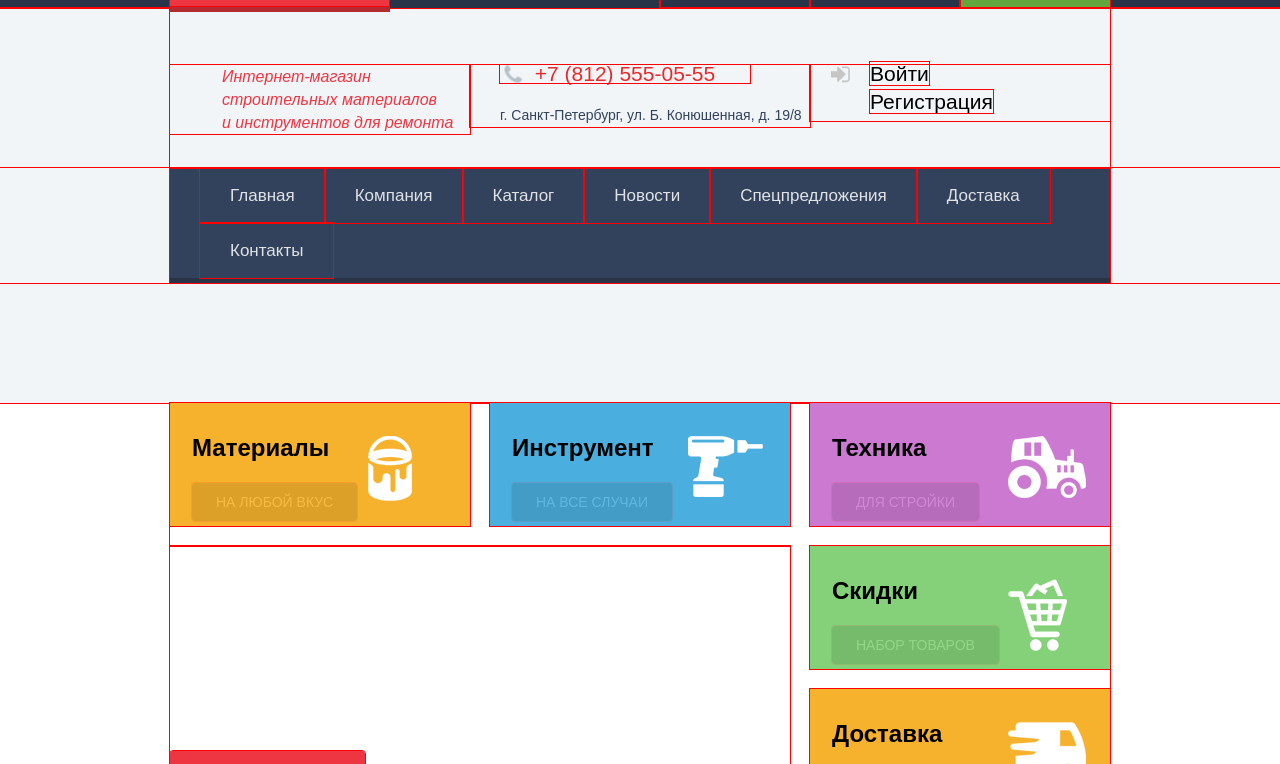
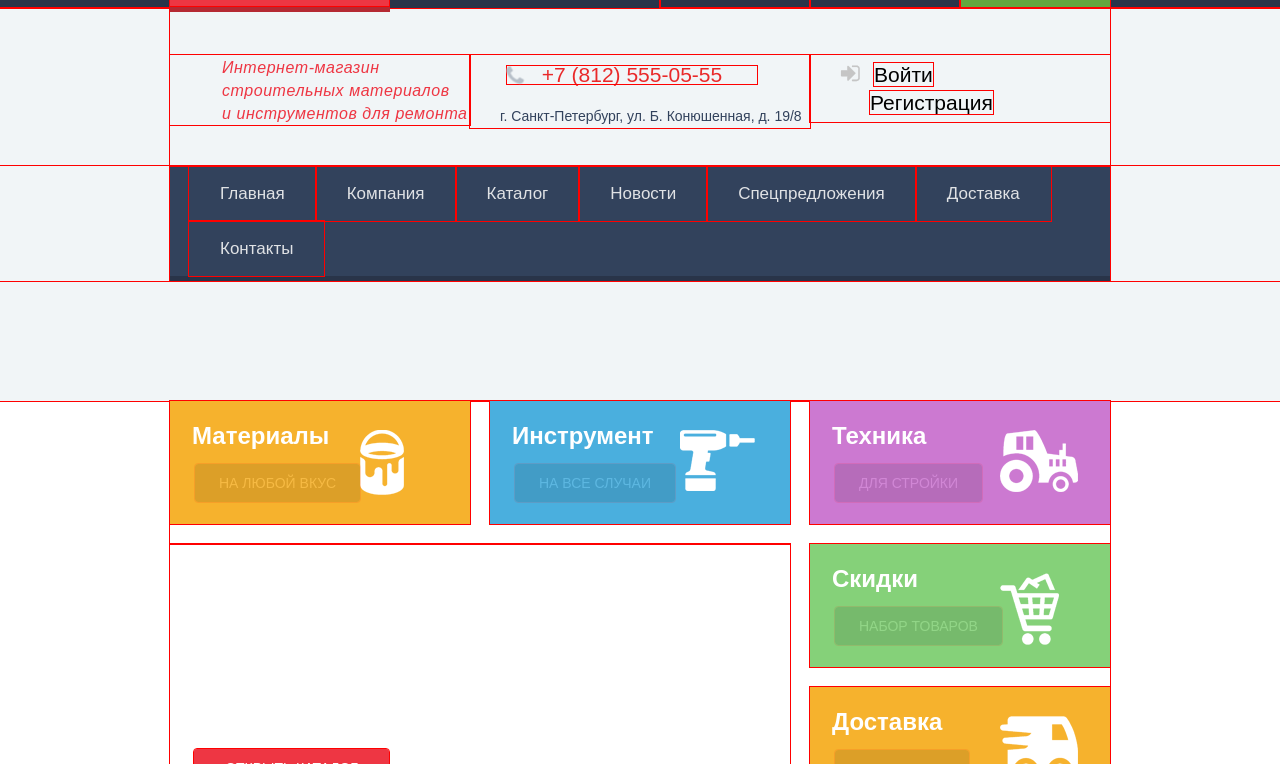
Before and after one commit to stallev/282177-technomart, a plain HTML site: page index.html in a window 1280 px wide. Shown: the part 36-800 px from the top of the page. Drawn offline with Linux system fonts and the light colour scheme; a web font is replaced by a local one.

Commit message:
Начал подгонку к макету

```diff
--- a/css/style.css
+++ b/css/style.css
@@ -232,12 +232,13 @@ header{
   font-size: 0;
 }
 .middle-header>div.container{
-  min-height: 160px;
+  min-height: 158px;
 }
 .store-descripton, .store-contacts, .userblock{
   display: inline-block;
-  margin-top: 57px;
+  margin-top: 47px;
   vertical-align: top;
+  padding-top: 1px;
 }
 .store-descripton{
   width: 300px;
@@ -249,7 +250,11 @@ header{
 .store-descripton p{
   margin: 0;
  margin-left: 52px;
-
+ letter-spacing: 0.55px;
+}
+.phone{
+  margin-top: 10px;
+  margin-left: 7px;
 }
 .phone-img{
   position: relative;
@@ -262,7 +267,7 @@ header{
   background-image: url("../img/sprite.png");
   background-repeat: no-repeat;
   top: 50%;
-  left: 5%;
+  left: 3%;
   width: 19px;
   height: 19px;
   background-position: -132px -129px;
@@ -309,8 +314,14 @@ p.address{
   width: 300px;
   font-size: 0;
   position: relative;
-}
-
+  padding-top: 11px;
+}
+.login{
+  margin-left: 64px;
+}
+a.registration{
+  margin-left: 60px;
+}
 a.my-orders:hover,
 a.personal-cabinet:hover{
  color: #ee3643;
@@ -341,14 +352,12 @@ a.personal-cabinet:hover{
 a.userlink{
   text-decoration: none;
 }
-.login{
-  margin-left: 60px;
-}
+
 .login::before{
   position: absolute;
   content: "";
-  top: 1px;
-  left: 20px;
+  top: 10px;
+  left: 30px;
   background-image: url("../img/sprite.png");
   background-repeat: no-repeat;
   width: 20px;
@@ -423,9 +432,7 @@ a.personal-cabinet{
   display: block;
 
 }
-a.registration{
-  margin-left: 60px;
-}
+
 nav.navigation{
   min-height: 55px;
   background-color: #32425c;
@@ -436,7 +443,7 @@ nav.navigation{
   padding: 0;
   margin: 0 auto;
   display: inline-block;
-  padding-left: 30px;
+  padding-left: 19px;
   font-size: 0;
 }
 .navigation li{
@@ -448,7 +455,7 @@ nav.navigation{
   font-style: normal;
   font-size: 17px;
   line-height: 17px;
-  padding: 19px 30px;
+  padding: 19px 31px;
   text-decoration: none;
   }
 .navigation a:hover{
@@ -515,112 +522,116 @@ nav.navigation{
   min-height: 123px;
   float: left;
 }
-.tile h3{
-  margin-left: 22px;
-  margin-bottom: 20px;
-  margin-top: 30px;
-}
-.tile span{
-  display: block;
-  margin-left: 22px;
-}
-a.link-to-category{
-  display: inline-block;
-  padding: 10px 24px;
-  font-size: 14px;
-  line-height: 18px;
-  text-transform: uppercase;
-  text-decoration: none;
-  border-radius: 3px;
-  color: #fff;
-  background-color: #000;
-  opacity: 0.1;
-}
-a.link-to-category:hover{                                            /*не получается настроить этот блак по макету, т.е. как в макете*/
-  background-color: #000;                                                                  /* background-color убрал, настроить как на макете, не получилось*/
-  opacity: 0.2;
-}
-a.link-to-category:active{
-  background-color: #000;
-  opacity: 0.3;
-}
-.materials,
-.equipment,
-.slider{
-  margin-right: 20px;
-}
-.techniks,
-.discount{
-  margin-bottom: 20px;
-}
-.categories .slider{
-  width: 620px;
-  min-height: 265px;
-  float: left;
-}
-.materials{
-  background-color: #f6b22d;
-}
-.materials::before{
-  position: absolute;
-  width: 44px;
-  height: 65px;
-  background-position: -343px -91px;
-}
-.equipment{
-  background-color: #4aafde;
-}
-
-.equipment::before{
-  position: absolute;
-  width: 75px;
-  height: 61px;
-  background-position: -313px -10px;
-}
-.techniks{
-  background-color: #cc79d1;
-}
-.techniks::before{
-  position: absolute;
-  width: 78px;
-  height: 62px;
-  background-position: -10px -255px;
-}
-.discount{
-  background-color: #85d179;
-}
-.discount::before{
-  position: absolute;
-  width: 59px;
-  height: 72px;
-  background-position: -229px -204px;
-}
-.delivery{
-  background-color: #f6b22d;
-}
-.delivery::before{
-  position: absolute;
-  width: 78px;
-    height: 63px;
-    background-position: -131px -204px;
-}
-.tile{
-  position: relative;
-}
-.tile::before{
-  position: absolute;
-  content: "";
-  translate:transform(-50%, -50%);
-  background-image: url("../img/sprite.png");
-  top: 27%;
-  left: 66%;
-}
 .categories h3{
   font-family: 'Cuprum', Arial, sans-serif;
   font-size: 24px;
   line-height: 30px;
   font-weight: bold;
 }
+.tile h3{
+  margin-left: 22px;
+  margin-bottom: 20px;
+  margin-top: 20px;
+  color: #fff;
+}
+.tile span{
+  position: absolute;
+  top: 63px;
+  left: 25px;
+  display: block;
+
+}
+.tile{
+  position: relative;
+}
+.tile::before{
+  position: absolute;
+  content: "";
+  background-image: url("../img/sprite.png");
+  top: 29px;
+  left: 190px;
+}
+a.link-to-category{
+  display: inline-block;
+  padding: 10px 24px;
+  font-size: 14px;
+  line-height: 18px;
+  text-transform: uppercase;
+  text-decoration: none;
+  border-radius: 3px;
+  color: #fff;
+  background-color: #000;
+  opacity: 0.1;
+}
+a.link-to-category:hover{                                            /*не получается настроить этот блак по макету, т.е. как в макете*/
+  background-color: #000;                                                                  /* background-color убрал, настроить как на макете, не получилось*/
+  opacity: 0.2;
+}
+a.link-to-category:active{
+  background-color: #000;
+  opacity: 0.3;
+}
+.materials,
+.equipment,
+.slider{
+  margin-right: 20px;
+}
+.techniks,
+.discount{
+  margin-bottom: 20px;
+}
+.categories .slider{
+  width: 620px;
+  min-height: 265px;
+  float: left;
+}
+.materials{
+  background-color: #f6b22d;
+}
+.materials::before{
+  width: 44px;
+  height: 65px;
+  background-position: -343px -91px;
+}
+.equipment{
+  background-color: #4aafde;
+}
+
+.equipment::before{
+  position: absolute;
+  width: 75px;
+  height: 61px;
+  background-position: -313px -10px;
+}
+.techniks{
+  background-color: #cc79d1;
+}
+.techniks::before{
+  position: absolute;
+  width: 78px;
+  height: 62px;
+  background-position: -10px -255px;
+}
+.discount{
+  background-color: #85d179;
+}
+.discount::before{
+  position: absolute;
+  width: 59px;
+  height: 72px;
+  background-position: -229px -204px;
+}
+.delivery{
+  background-color: #f6b22d;
+}
+.delivery::before{
+  position: absolute;
+  width: 78px;
+    height: 63px;
+    background-position: -131px -204px;
+}
+
+
 .slider{
   position: relative;
   width: 620px;
@@ -661,6 +672,7 @@ a.link-to-category:active{
   display: block;
   border-radius: 3px;
   background-color: #ee3643;
+  margin-left: 24px;
 }
 .slider a:hover{
   background-color: #ca2c37;
@@ -707,6 +719,8 @@ a.link-to-category:active{
   width: 620px;
   height: 265px;
   display: none;
+  box-sizing: border-box;
+  padding-left: 24px;
 }
 .punchers-slide{
   background: url("../img/punchers-slide.jpg");
```
